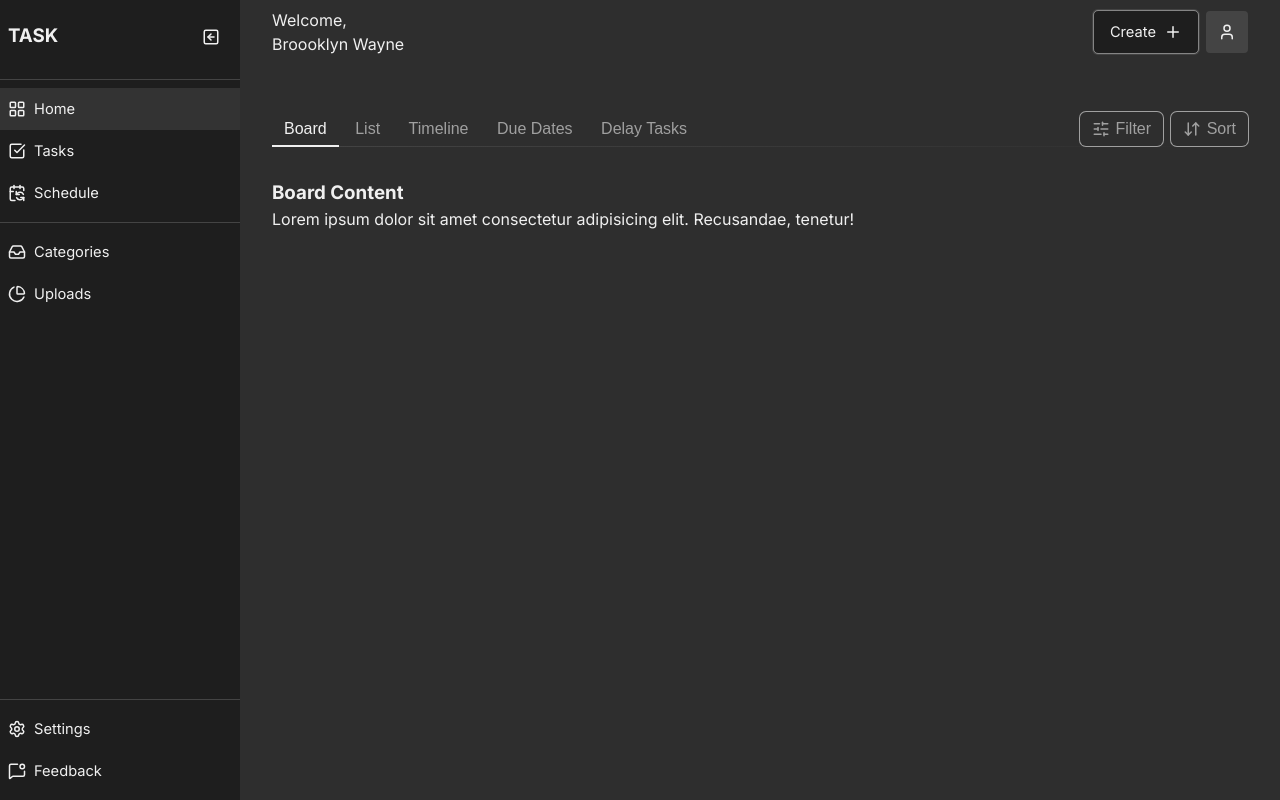
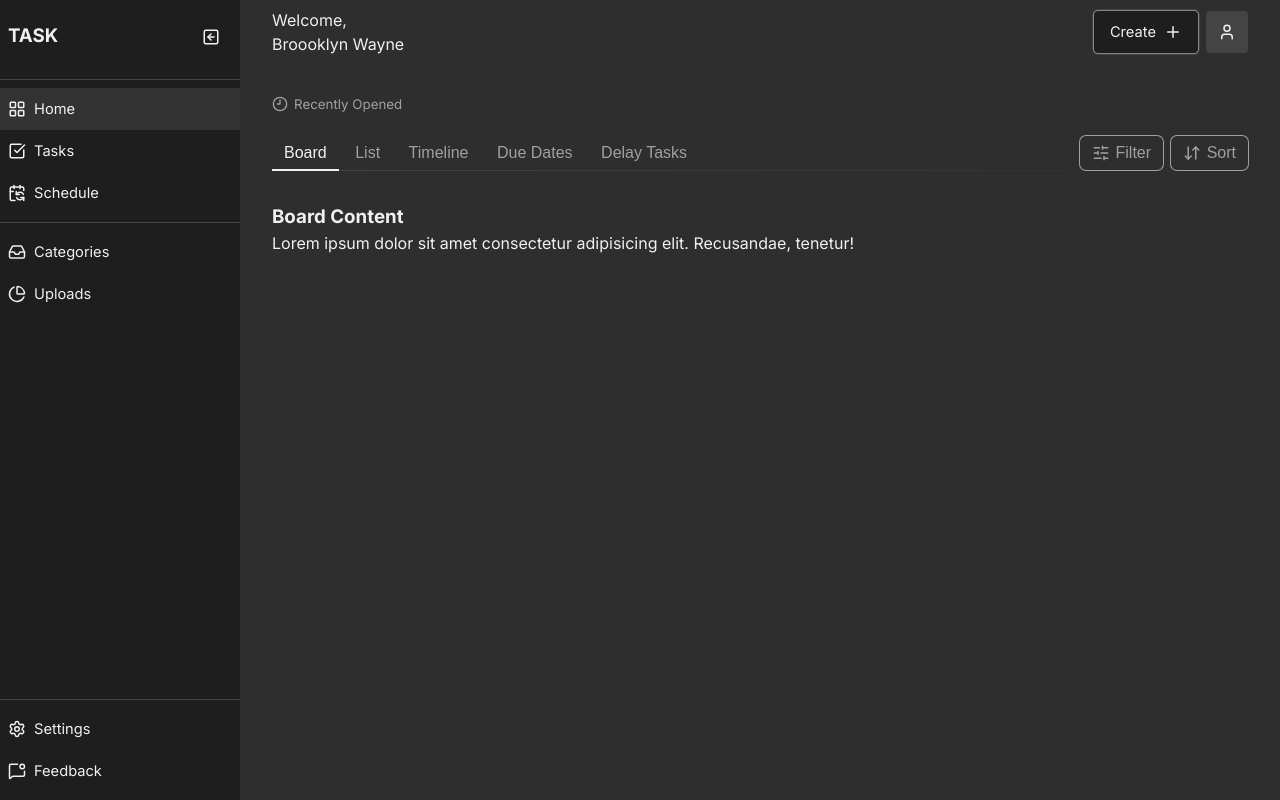
Before and after one commit to onkmade/Mobile-First, a plain HTML site: page index.html in a window 1280 px wide. Drawn offline with Linux system fonts and the light colour scheme; a web font is replaced by a local one.

Commit message:
initialized recently opened Feed

```diff
--- a/index.html
+++ b/index.html
@@ -79,7 +79,12 @@
             </header>
 
             <main class="feed">
-                <!-- <li class="condition-tag">HOME</li> -->
+                <div class="recent-activity">
+                    <p class="recently-opened-tag btn">
+                        <svg xmlns="http://www.w3.org/2000/svg" width="24" height="24" viewBox="0 0 24 24" fill="none" stroke="currentColor" stroke-width="2" stroke-linecap="round" stroke-linejoin="round" class="lucide lucide-clock9-icon lucide-clock-9"><path d="M12 6v6H8"/><circle cx="12" cy="12" r="10"/></svg>
+                        Recently Opened
+                    </p>
+                </div>
                 <div class="tab-container">
                     <!-- Tav Navigation -->
                     <nav class="tab-nav">
--- a/style.css
+++ b/style.css
@@ -4,6 +4,11 @@
     box-sizing: border-box;
     margin: 0;
     padding: 0;
+}
+
+.btn{
+    display: flex;
+    align-items: center;
 }
 
 :root {
@@ -278,3 +283,18 @@ svg{
     padding: 0.75rem 0.5rem;
     text-align: center;
 }
+
+/* =========================================== RECENT activity feed */
+
+.recently-opened-tag{
+    margin: 8px 0;
+    color: var(--secondary-text);
+    font-size: 10pt;
+
+    & svg{
+        width: 16px;
+        height: 16px;
+        vertical-align: middle;
+        margin-right: 6px;
+    }
+}
```
